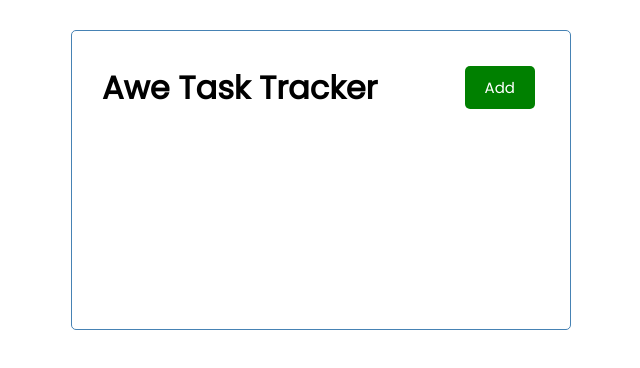
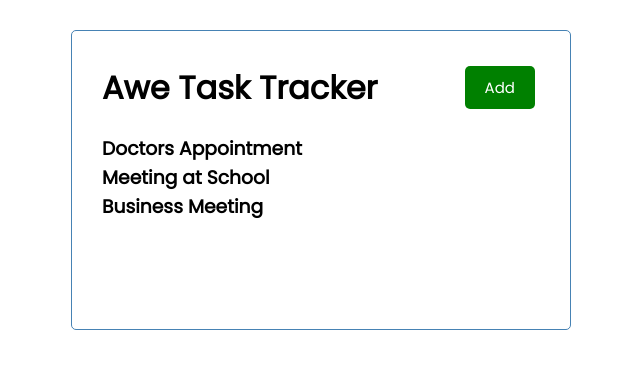
Before and after one commit to annjose/react-task-tracker, a React (Create React App) app: page / in a window 1280 px wide. Shown: the top 368 px of the page, without its empty margins (319-959 px from the left). Built offline with nearby package versions, Linux system fonts and the light colour scheme; the HTML template or start-up script is replaced by a standard one.

Commit message:
Tasks component that renders from a mapped array

```diff
--- a/src/App.js
+++ b/src/App.js
@@ -1,5 +1,6 @@
 import './App.css';
 import Header from './components/Header';
+import Tasks from './components/Tasks';
 
 function App() {
 
@@ -7,6 +8,7 @@
     <div className="container">
       <Header qualifier = "Awe" title = "Task Tracker"/>
       {/* <Header /> */}
+      <Tasks />
     </div>
   );
 }
--- /dev/null
+++ b/src/components/Tasks.js
@@ -0,0 +1,32 @@
+const tasks = [
+    {
+        "id": 1,
+        "text": "Doctors Appointment",
+        "day": "Feb 5th at 2:30pm",
+        "reminder": true
+    },
+    {
+        "id": 2,
+        "text": "Meeting at School",
+        "day": "Feb 6th at 1:30pm",
+        "reminder": true
+    },
+    {
+        "id": 3,
+        "text": "Business Meeting",
+        "day": "Feb 8th at 8:30am",
+        "reminder": false
+    }
+]
+
+const Tasks = () => {
+    return (
+        <>
+            {tasks.map((task) => (
+                <h3 key={task.id}>{task.text}</h3>
+            ))}
+        </>
+    )
+}
+
+export default Tasks
```
